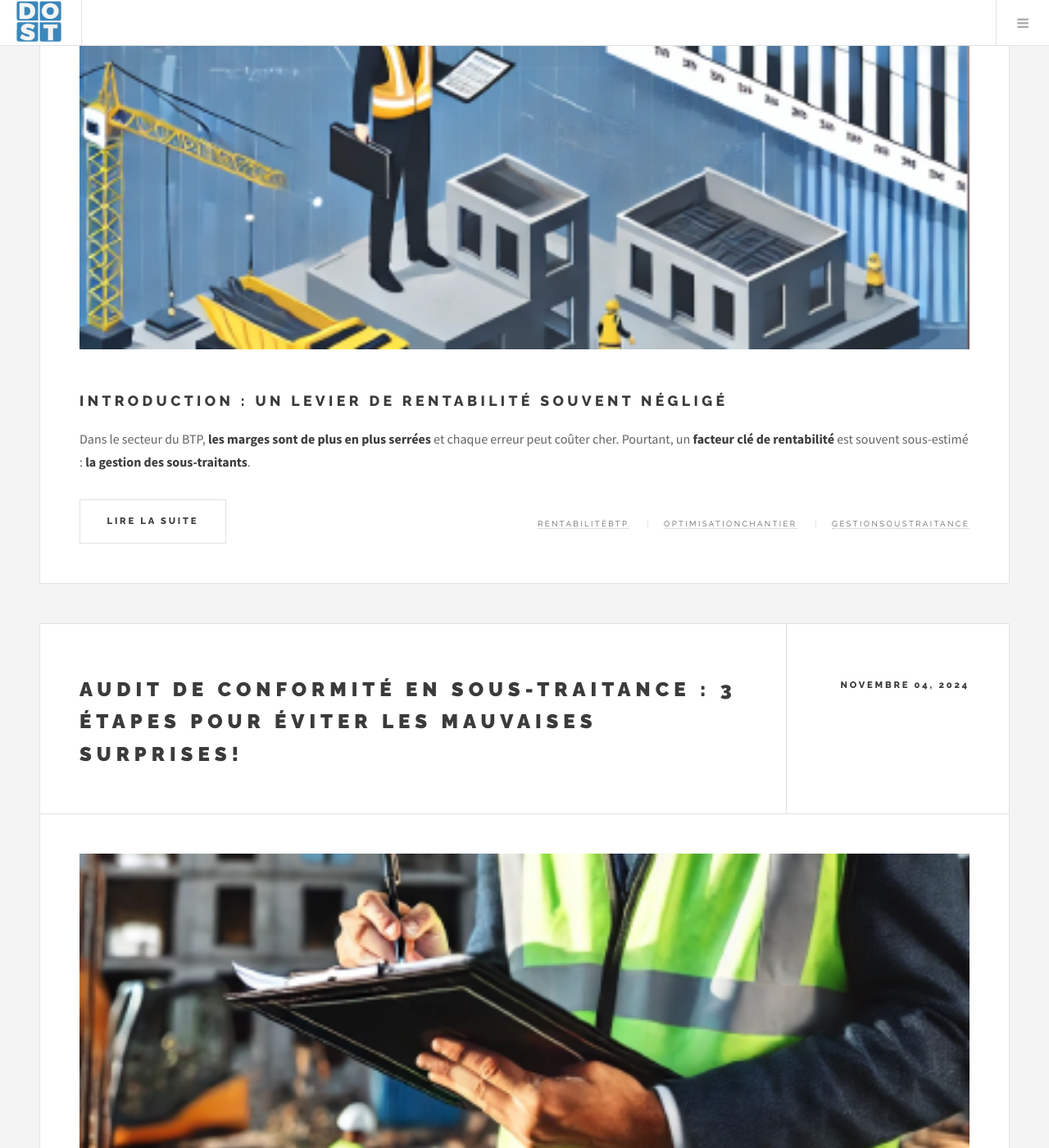
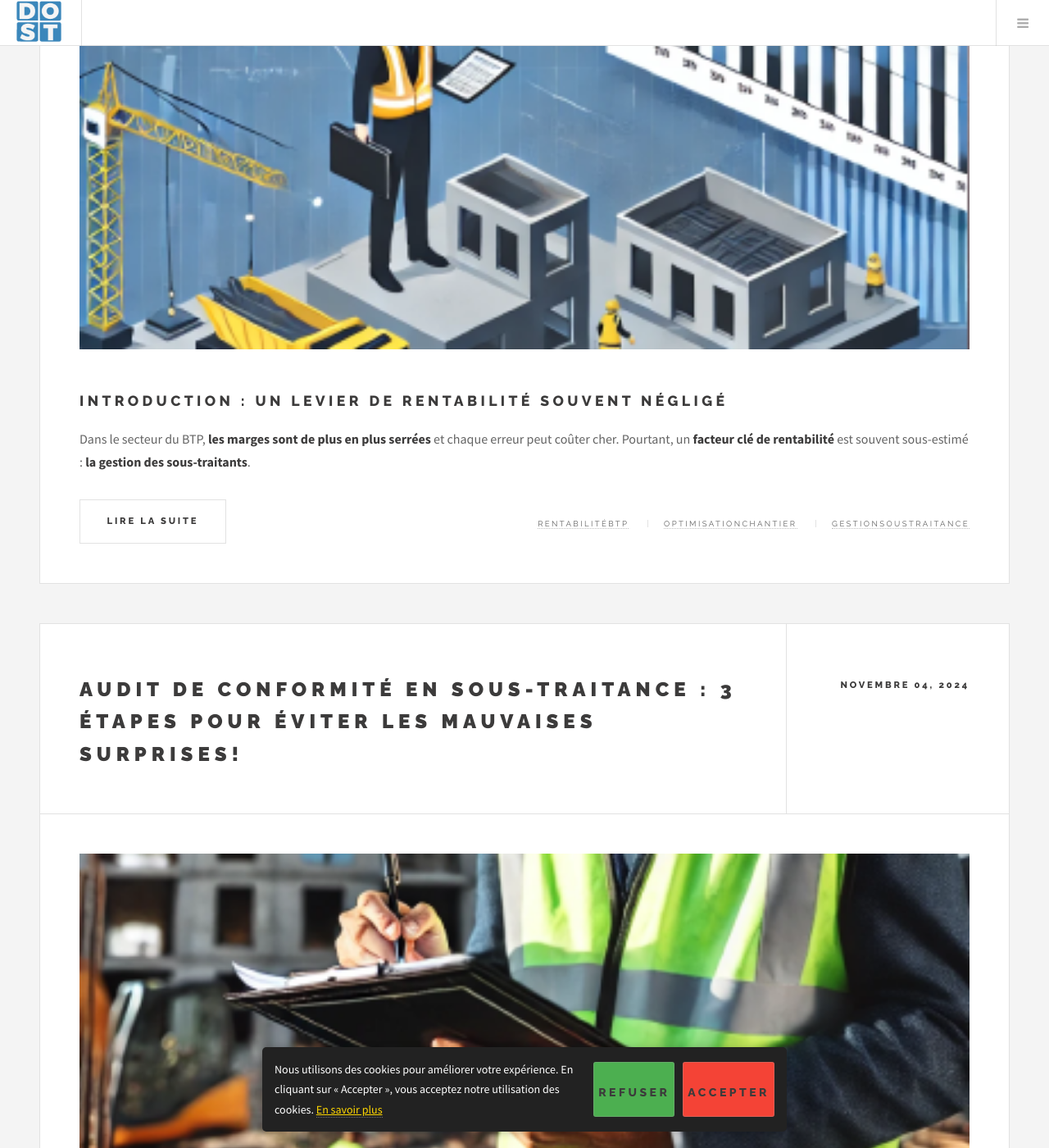
Before and after one commit to dost-pro/blog-dost-pro-btp, a Jekyll site: the page built from index.html, in a window 1280 px wide and 1400 px high, scrolled down 516 px. Shown: the whole window at 82% size. Built offline with Jekyll 4.4.1, drawn with Linux system fonts in a browser that asks for light colours; the list of posts is cut into pages by our own code; some of the changed text lies outside the part shown.

Commit message:
Cookies banner

```diff
--- /dev/null
+++ b/_includes/cookie-banner.html
@@ -0,0 +1,39 @@
+<!-- Cookie Banner (RGPD Compliant) -->
+<div id="cookie-banner" class="cookie-banner">
+  <p>
+    Nous utilisons des cookies pour améliorer votre expérience. En cliquant sur « Accepter », vous acceptez notre utilisation des cookies.
+    <a href="/privacy-policy/">En savoir plus</a>
+  </p>
+  <button id="accept-cookies">Refuser</button>
+  <button id="reject-cookies">Accepter</button>
+</div>
+
+
+<script>
+  document.addEventListener("DOMContentLoaded", function () {
+    let consent = localStorage.getItem("cookieConsent");
+    let cookieBanner = document.getElementById("cookie-banner");
+
+    // If consent is already given, hide the banner
+    if (consent === "accepted" || consent === "rejected") {
+      cookieBanner.style.display = "none";
+    } else {
+      cookieBanner.style.display = "flex"; // Show banner only if consent is missing
+    }
+
+    // Accept Cookies Button
+    document.getElementById("accept-cookies").addEventListener("click", function () {
+      localStorage.setItem("cookieConsent", "accepted");
+      document.body.setAttribute("data-cookies-accepted", "true");
+      cookieBanner.style.display = "none"; // Hide banner
+      location.reload(); // Reload page to apply cookie settings
+    });
+
+    // Reject Cookies Button
+    document.getElementById("reject-cookies").addEventListener("click", function () {
+      localStorage.setItem("cookieConsent", "rejected");
+      document.body.removeAttribute("data-cookies-accepted");
+      cookieBanner.style.display = "none"; // Hide banner
+    });
+  });
+</script>
--- a/_includes/footer.html
+++ b/_includes/footer.html
@@ -8,4 +8,5 @@
 		</li>
 	</ul>
   <p class="copyright">Copyright &copy; {{ site.time | date: '%Y' }} {{ site.author }}</p>
+  <a href="{{ site.baseurl }}/privacy-policy/">Politique de Confidentialité</a>
 </section>
--- a/_includes/header.html
+++ b/_includes/header.html
@@ -9,10 +9,26 @@
   <!-- Favicon -->
   <link rel="icon" type="image/png" href="{{ site.baseurl }}/images/favicon-dost.png">
   <!-- Google Tag Manager -->
-  <script>(function(w,d,s,l,i){w[l]=w[l]||[];w[l].push({'gtm.start':
+  <!-- <script>(function(w,d,s,l,i){w[l]=w[l]||[];w[l].push({'gtm.start':
   new Date().getTime(),event:'gtm.js'});var f=d.getElementsByTagName(s)[0],
   j=d.createElement(s),dl=l!='dataLayer'?'&l='+l:'';j.async=true;j.src=
   'https://www.googletagmanager.com/gtm.js?id='+i+dl;f.parentNode.insertBefore(j,f);
-  })(window,document,'script','dataLayer','GTM-WWJF7VBG');</script>
+  })(window,document,'script','dataLayer','GTM-WWJF7VBG');</script> -->
+
+  <script>
+    if (document.body.getAttribute("data-cookies-accepted") === "true") {
+      var script = document.createElement("script");
+      script.async = true;
+      script.src = "https://www.googletagmanager.com/gtag/js?id=GTM-WWJF7VBG";
+      document.head.appendChild(script);
+
+      script.onload = function () {
+        window.dataLayer = window.dataLayer || [];
+        function gtag() { dataLayer.push(arguments); }
+        gtag('js', new Date());
+        gtag('config', 'GTM-WWJF7VBG');
+      };
+    }
+  </script>
   <!-- End Google Tag Manager -->
 </head>
--- a/_layouts/main.html
+++ b/_layouts/main.html
@@ -54,7 +54,9 @@
 						{% include footer.html %}
 					</section>
 			</div>
+
 		<!-- Scripts -->
 		{% include scripts.html %}
+	{% include cookie-banner.html %}
 	</body>
 </html>
--- a/css/main.css
+++ b/css/main.css
@@ -46,6 +46,45 @@
 
 	body {
 		-webkit-text-size-adjust: none;
+	}
+/* Cookies banner */
+	.cookie-banner {
+	  position: fixed;
+	  bottom: 20px;
+	  left: 50%;
+	  transform: translateX(-50%);
+	  background-color: #222;
+	  color: white;
+	  padding: 15px;
+	  border-radius: 5px;
+	  display: flex;
+	  align-items: center;
+	  gap: 10px;
+	  box-shadow: 0px 2px 10px rgba(0,0,0,0.2);
+	}
+
+	.cookie-banner p {
+	  margin: 0;
+	  font-size: 14px;
+	}
+
+	.cookie-banner a {
+	  color: #ffd700;
+	  text-decoration: underline;
+	}
+
+	.cookie-banner button {
+	  background-color: #4CAF50;
+	  color: white;
+	  border: none;
+	  padding: 4px 6px;
+	  cursor: pointer;
+	  font-size: 14px;
+	  border-radius: 3px;
+	}
+
+	.cookie-banner button#reject-cookies {
+	  background-color: #f44336;
 	}
 
 /* Box Model */
```
Also changed, not shown: privacy-policy.md (added, +68 -0 lines).
